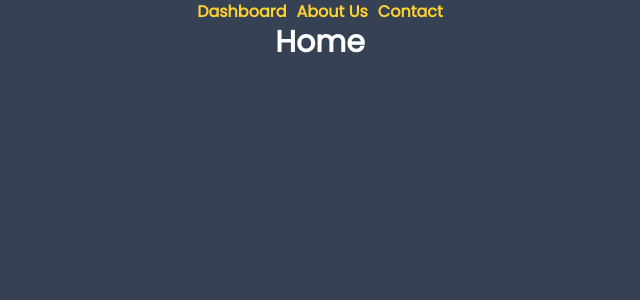
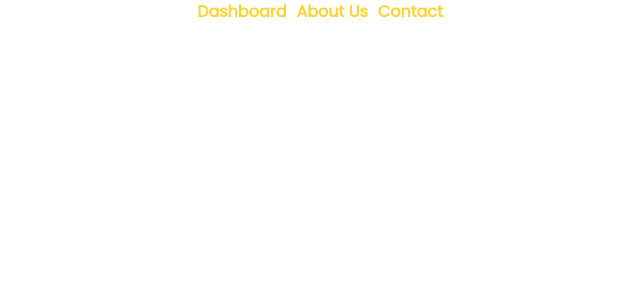
Before and after one commit to naunauwf/ai-quiz-generator, a Next.js app in the folder client/: page / in a window 1280 px wide. Shown: the top 300 px of the page, without its empty margins (320-960 px from the left). Built offline with nearby package versions, Linux system fonts and the light colour scheme.

Commit message:
style: change to primary color variable

```diff
--- a/client/app/layout.tsx
+++ b/client/app/layout.tsx
@@ -22,7 +22,7 @@ export default function RootLayout({
   return (
     <html
       lang="en"
-      className={`${poppins.variable}  h-full antialiased bg-gray-700`}
+      className={`${poppins.variable}  h-full antialiased bg-brand-primary`}
     >
       <body className="min-h-full flex flex-col">
         {children} <Analytics />
```
